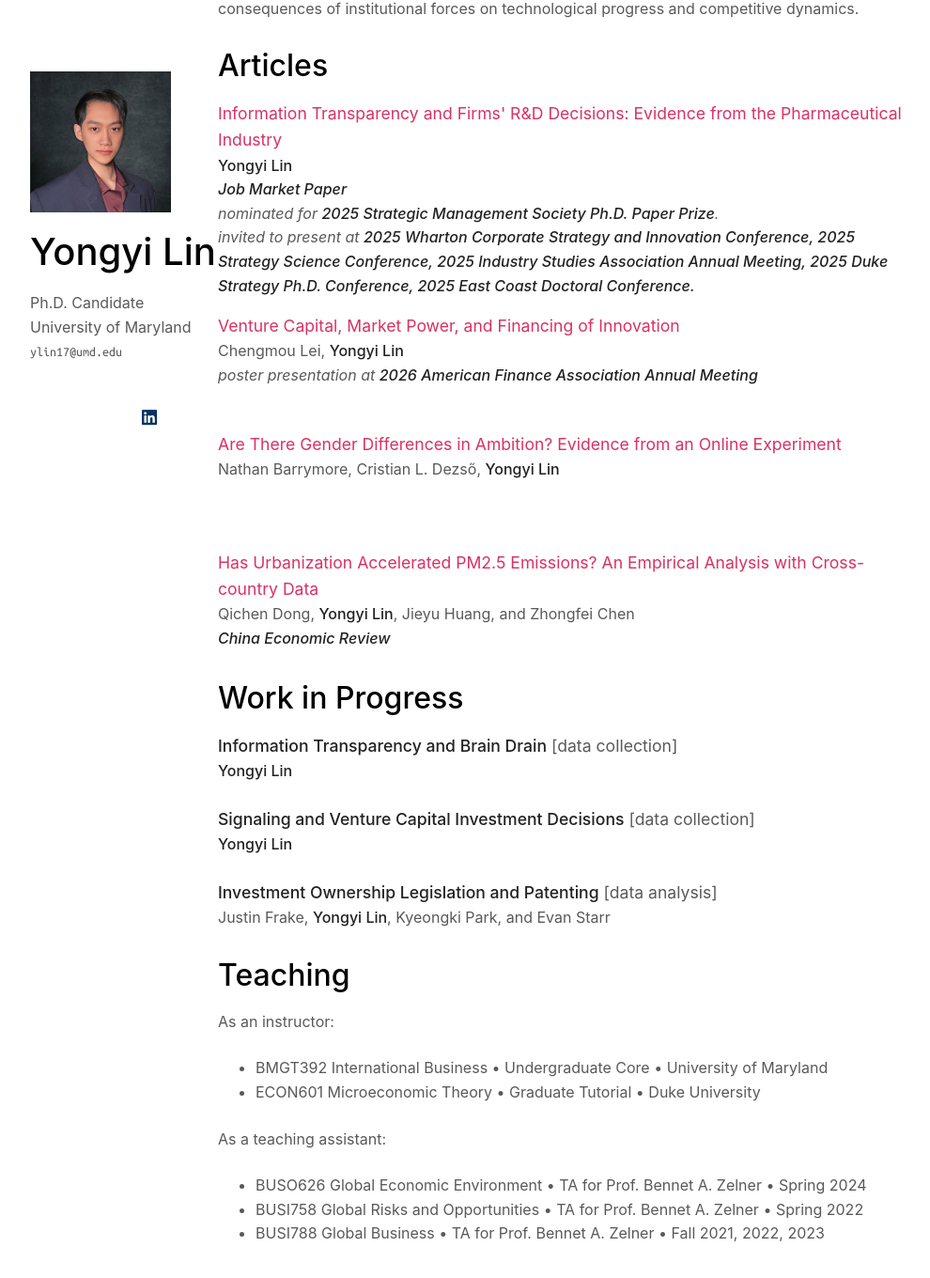
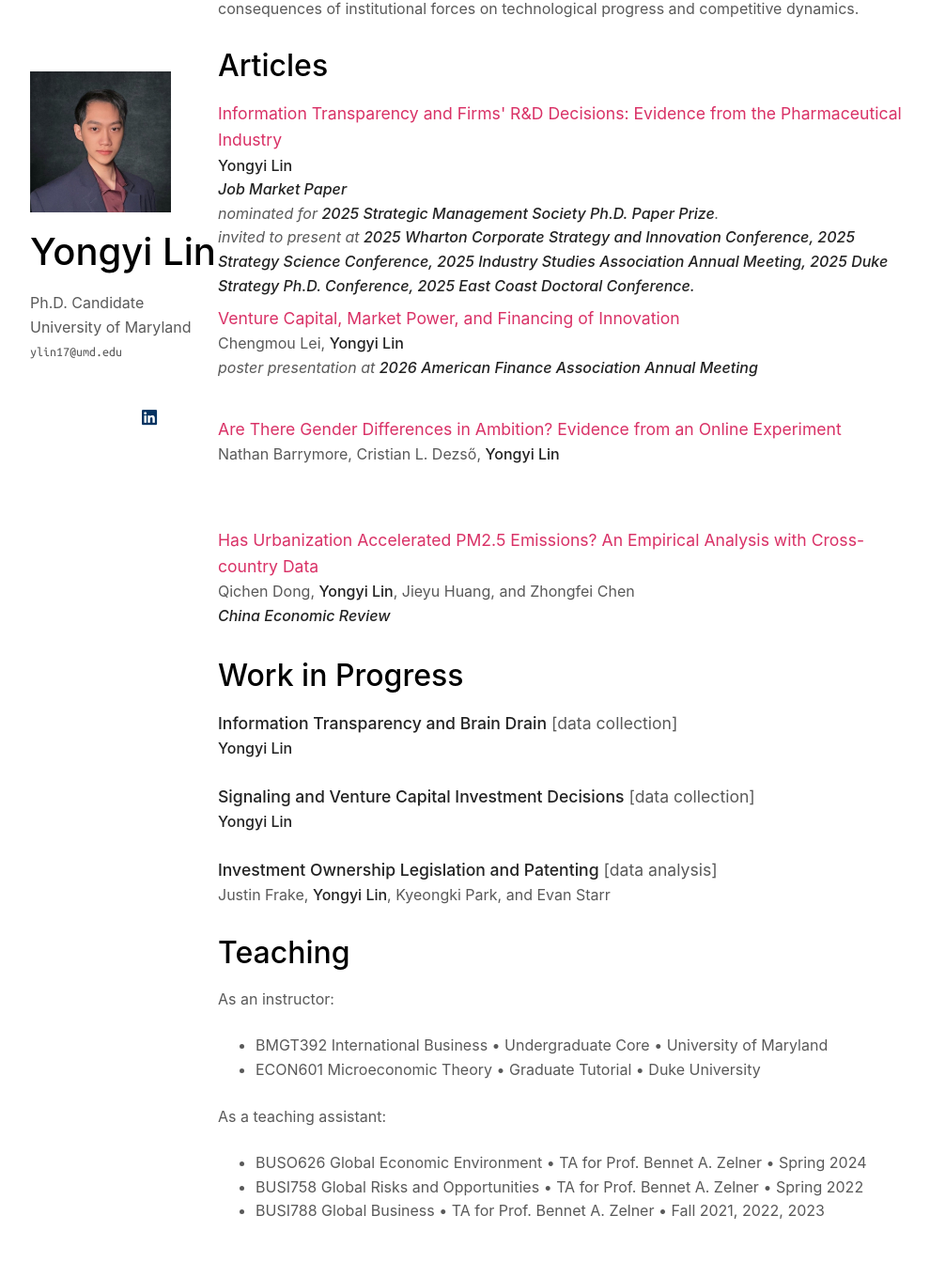
Before and after one commit to yongyi-lin/yongyi-lin.github.io, a Jekyll site: the page built from index.md, in a window 1280 px wide and 1400 px high, scrolled down 387 px. Shown: the top 1360 px of the window at 94% size, without its empty margins (128-1118 px from the left). Built offline with Jekyll 4.4.1, drawn with Linux system fonts in a browser that asks for light colours; some web fonts are replaced; a style sheet for code colours, icons or effects is not loaded.

Commit message:
Reduce spacing between articles in publications section
Made-with: Cursor

```diff
--- a/_includes/publications.md
+++ b/_includes/publications.md
@@ -3,7 +3,7 @@
   <ol class="bibliography" style="padding-left: 0;">
     {% for link in site.data.publications.main %}
     <li>
-      <div class="pub-row" style="margin-bottom: 10px;">
+      <div class="pub-row" style="margin-bottom: 4px;">
         <!-- Article Image and Badge (commented out as per your _site version) -->
         <!-- <div class="col-sm-3 abbr" style="position: relative;padding-right: 15px;padding-left: 15px;">
           {% if link.image %}
--- a/_layouts/homepage.html
+++ b/_layouts/homepage.html
@@ -76,7 +76,7 @@
       }
 
       .bibliography>li {
-        margin-bottom: 16px !important;
+        margin-bottom: 8px !important;
       }
 
       /* Remove extra space after last section */
```
